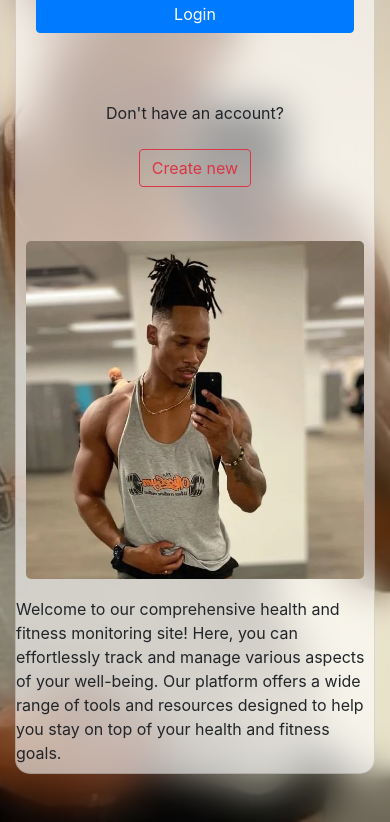
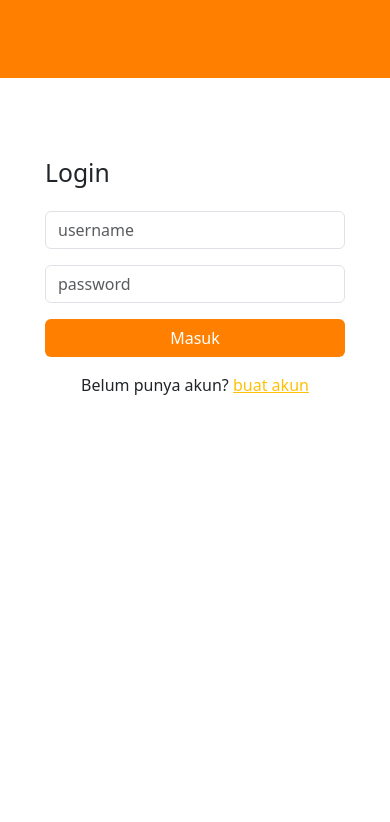
Before and after one commit to clunckyboy/AmbatuGYM, a PHP site: page / in a window 390 px wide; the page is wider, and only the part inside the window is pictured. Shown: the part 351-1173 px from the top of that part. After the commit the page ends 746 px from the top of that part, so only its background shows below. Run offline with PHP 8.4, Linux system fonts and the light colour scheme; a stand-in replaces the project's code that opens the database connection; some libraries are stand-ins or nearby versions.

Commit message:
Add files via upload

```diff
--- a/index.php
+++ b/index.php
@@ -1,5 +1,5 @@
 <?php
-    include "./services/database.php";
+    include "./database/config.php";
     session_start();
 
     $login_message = "";
@@ -30,103 +30,124 @@
 <!DOCTYPE html>
 <html lang="en">
 <head>
+    <link rel="icon" type="image/x-icon" href="./ambatugym2.png">
     <meta charset="UTF-8">
     <meta name="viewport" content="width=device-width, initial-scale=1.0">
-    <title>AmbatuGYM Login</title>
-    <link rel="stylesheet" href="https://cdn.jsdelivr.net/npm/bootstrap@4.0.0/dist/css/bootstrap.min.css"
-    integrity="sha384-Gn5384xqQ1aoWXA+058RXPxPg6fy4IWvTNh0E263XmFcJlSAwiGgFAW/dAiS6JXm" crossorigin="anonymous">
+    <title>AmbatuLogin</title>
+    <link href="https://cdn.jsdelivr.net/npm/bootstrap@5.3.2/dist/css/bootstrap.min.css" rel="stylesheet">
+
     <style>
-        /* Background styling */
-        .bg-custom {
-            background-image: url('./images/amba2.jpg');
-            background-size: cover;
-            background-position: center;
-            min-height: 100vh; /* Set the height of the background area */
-            position: relative;
+            body, html {
+            height: 100%;
         }
 
-        /* Overlay that applies the blur effect */
-        .blur-overlay {
-            position: absolute;
-            top: 0;
-            left: 0;
-            width: 100%;
-            height: 100%;
-            backdrop-filter: blur(20px); /* Apply blur to the background */
-            z-index: 0; /* Push it to the back */
+        .header-content {
+            display: flex;
+            align-items: center;
+            justify-content: space-between;
+            width: 80%;
+            max-width: 600px;
         }
 
-        .rounded-custom{
-            padding: 10px;
-            border-radius: 15px;
+        .left-section {
+            background-color: #FF8000;
+            color: white;
+            display: flex;
+            align-items: center;
+            justify-content: center;
+            flex-direction: column;
         }
-        /* Translucent card container */
-        .translucent-card {
-            background: rgba(255, 255, 255, 0.6); /* Semi-transparent white background */
-            border-radius: 15px; /* Optional: for rounded corners */
-            position: relative;
-            z-index: 1; /* Ensure it stays on top of the blur */
+        .left-section h1 {
+            font-size: 3rem;
+            text-align: center;
+        }
+        .logo img {
+            width: 250px;
+            height: 250px;
+            margin-top: 20px;
+        }
+        .right-section {
+            display: flex;
+            align-items: center;
+            justify-content: center;
+        }
+        .form-container {
+            width: 100%;
+            max-width: 300px;
+        }
+        .btn-custom {
+            background-color: #FF8000;
+            color: white;
+            transition: transform 0.1s ease-in-out, box-shadow 0.15s;
+            box-shadow: 0px 0px 0px rgba(0, 0, 0, 0.695);
+            text-align: center;
+        }
+        .btn-custom:hover {
+            background-color: #FF8000;
+            border: 1px solid black;
+            transform: scale(1.02);
+            box-shadow: 1px 1px 20px rgba(0, 0, 0, 0.147);
         }
 
-        i{
-            color: red;
+        .btn-custom:active {
+            background-color: rgb(196, 59, 0);
+            /* transform: scale(0.98); */
+        }
+
+        .form-control {
+            transition: transform 0.15s, box-shadow 0.15s;
+            box-shadow: 0px 0px 0px rgba(0, 0, 0, 0.695);
+        }
+
+        .form-control:focus {
+            box-shadow: 0px 10px 20px rgba(0, 0, 0, 0.147);
+            transform: scale(1.02);
         }
     </style>
+
 </head>
+
 <body>
-    <section class="h-100 gradient-form bg-custom">
-        <!-- Blurred overlay -->
-        <div class="blur-overlay"></div>
-
-        <div class="container py-5 h-100">
-            <div class="row d-flex justify-content-center align-items-center h-100">
-                <div class="col-xl-10">
-                    <!-- Translucent card to hold form content -->
-                    <div class="card translucent-card rounded-3 text-black">
-                        <div class="row g-0">
-                            <div class="col-lg-6">
-                                <div class="card-body p-md-5 mx-md-4">
-                                    <div class="text-center">
-                                        <h4 class="mt-1 mb-5 pb-1">Welcome to AmbatuGYM</h4>
-                                    </div>
-                                    <form action='index.php' method="POST">
-                                        <!-- <p>Please login to your account</p> -->
-                                        <div data-mdb-input-init class="form-outline mb-4">
-                                            <input type="text" id="form2Example11" class="form-control" placeholder="username" name="username"/>
-                                            <label class="form-label" for="form2Example11">Username</label>
-                                        </div>
-                                        <div data-mdb-input-init class="form-outline mb-4">
-                                            <input type="password" id="form2Example22" class="form-control" placeholder="password" name="password"/>
-                                            <label class="form-label" for="form2Example22">Password</label>
-                                        </div>
-                                        <div class="text-center pt-1 mb-5 pb-1">
-                                            <i> <?= $login_message ?> </i>
-                                            <button class="btn btn-primary btn-block fa-lg mb-3" type="submit" name="login">Login</button>
-                                        </div>
-                                        <div class="d-flex align-items-center justify-content-center pb-4">
-                                            <p class="mb-0 me-2">Don't have an account?</p>
-                                        </div>
-                                        <div class="d-flex align-items-center justify-content-center pb-4">
-                                            <button type="button" onclick ="location.href='register.php'" class="btn btn-outline-danger">Create new</button>
-                                        </div>
-                                    </form>
-                                </div>
-                            </div>
-                            <div class="col-lg-6 d-flex flex-column align-items-center rounded">
-                                <img src="./images/amba2.jpg" alt="Perrel Brown" class="w-100 rounded-custom shadow">
-                                <div class="text-black px-7 py-2 p-md-6 mx-md-4" style="font-weight: 400;">
-                                    <p class="medium mb-0">Welcome to our comprehensive health and fitness monitoring site! Here, you can effortlessly track and manage various aspects of your well-being. Our platform offers a wide range of tools and resources designed to help you stay on top of your health and fitness goals.</p>
-                                </div>
-                            </div>
-                        </div>
+    <div class="container-fluid h-100">
+        <div class="row h-100">
+            <div class="col-md-6 left-section">
+                <div class="header-content">
+                    <h1 class="m-2">Reach Your<br>Goals With</h1>
+                    <div class="logo">
+                        <img src="./images/ambatugym2.png" alt="AmbatuGYM Logo">
                     </div>
                 </div>
             </div>
+
+            <div class="col-md-6 right-section">
+                <div class="form-container">
+                    <h2 class="mb-4">Login</h2>
+
+                    <form  action="index.php" id="form-login" method="POST">
+
+                        <div class="mb-3">
+                            <input type="text" class="form-control" name="username" placeholder="username" required>
+                        </div>
+
+                        <div class="mb-3">
+                            <input type="password" class="form-control" name="password" placeholder="password" required>
+                        </div>
+
+                        <p> <?= $login_message ?> </p>
+
+                        <button type="submit" class="btn btn-custom w-100 mb-3" name="login">Masuk</button>
+
+                    </form>
+                    <p class="text-center">
+                        Belum punya akun? <a href="register.php" class="text-warning">buat akun</a>
+                    </p>
+                </div>
+            </div>
         </div>
-    </section>
+    </div>
 
-    <script src="https://code.jquery.com/jquery-3.2.1.slim.min.js" integrity="sha384-KJ3o2DKtIkvYIK3UENzmM7KCkRr/rE9/Qpg6aAZGJwFDMVNA/GpGFF93hXpG5KkN" crossorigin="anonymous"></script>
-    <script src="https://cdn.jsdelivr.net/npm/popper.js@1.12.9/dist/umd/popper.min.js" integrity="sha384-ApNbgh9B+Y1QKtv3Rn7W3mgPxhU9K/ScQsAP7hUibX39j7fakFPskvXusvfa0b4Q" crossorigin="anonymous"></script>
-    <script src="https://cdn.jsdelivr.net/npm/bootstrap@4.0.0/dist/js/bootstrap.min.js" integrity="sha384-JZR6Spejh4U02d8jOt6vLEHfe/JQGiRRSQQxSfFWpi1MquVdAyjUar5+76PVCmYl" crossorigin="anonymous"></script>
+    <script src="https://cdn.jsdelivr.net/npm/bootstrap@5.3.2/dist/js/bootstrap.bundle.min.js"></script>
+    <script src="https://code.jquery.com/jquery-3.6.0.min.js"></script>
+
 </body>
 </html>
```
